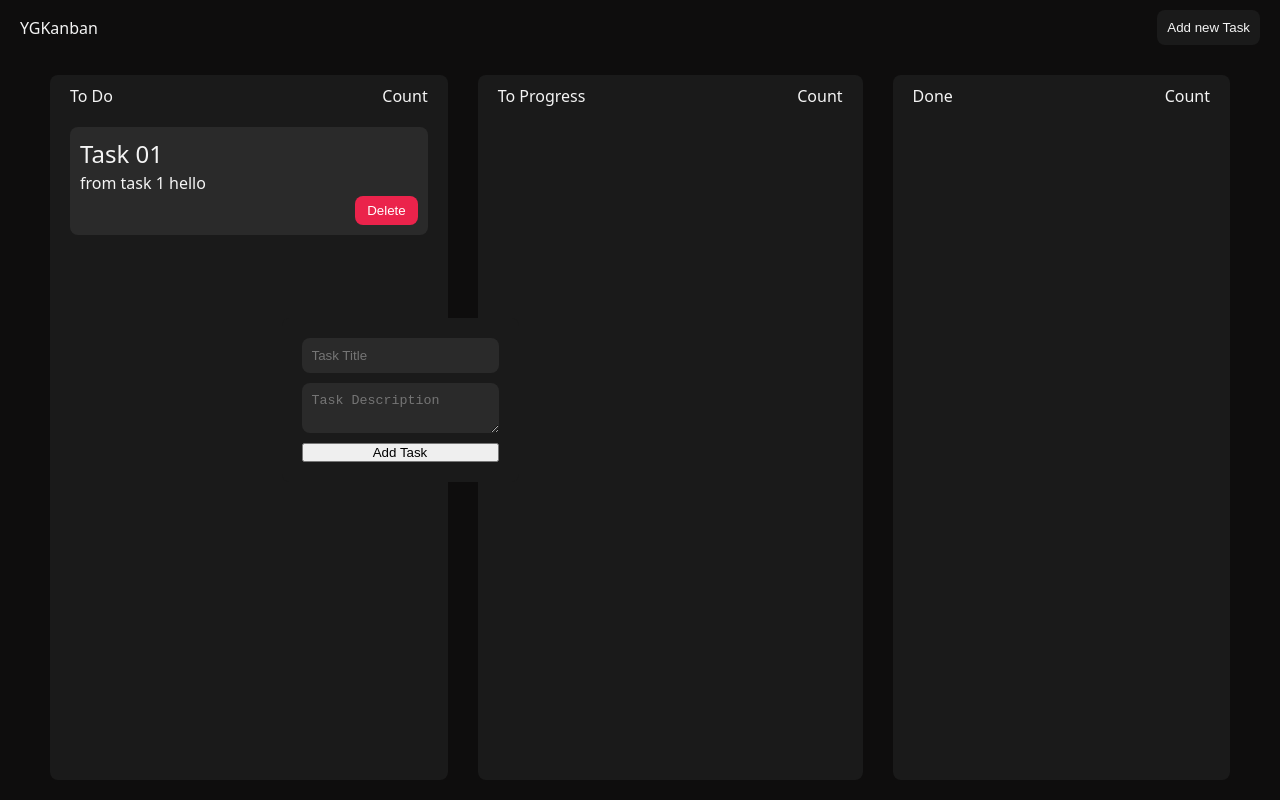
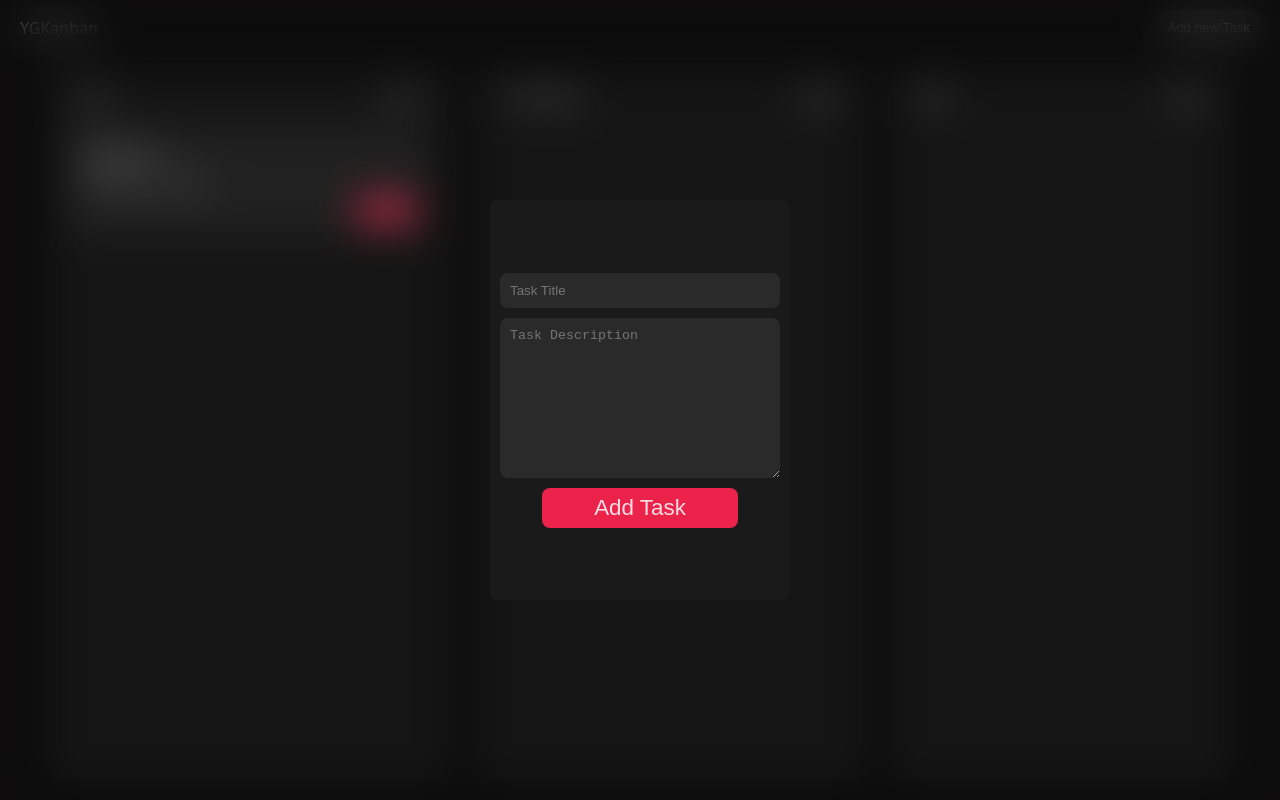
Before and after one commit to YGCodeScape/Kanban-Board, a plain HTML site: page index.html in a window 1280 px wide. Drawn offline with Linux system fonts and the light colour scheme.

Commit message:
model styling

```diff
--- a/style.css
+++ b/style.css
@@ -97,25 +97,40 @@ section {
 .modal {
     position: fixed;
     height: 100vh;
-    width: 100vh;
+    width: 100%;
     top: 0;
     left: 0;
     display: flex;
     justify-content: center;
     align-items: center;
 }
+.bg {
+    position: fixed;
+    top: 0;
+    left: 0;
+    width: 100%;
+    height: 100%;
+    background-color: rgba(13, 13, 14, 0.283);
+    -webkit-backdrop-filter: blur(20px);
+          backdrop-filter: blur(20px);
+}
 .modal-center {
+    width: 300px;
+    height: 50vh;
+    padding: 0 10px;
     background-color: var(--bg-btn);
-    padding : 20px;
     border-radius: 8px;
     display: flex;
     flex-direction: column;
+    justify-content: center;
+    align-items: center;
     gap: 10px;
     z-index: 9;
 }
 .modal-center input,
 .modal-center textarea,
 .modal-center select {
+    width: 100%;
     background-color: #2a2a2a;
     border: none;
     outline: none;
@@ -123,7 +138,19 @@ section {
     padding: 10px;
     border-radius: 8px;
 }
-
+.modal-center textarea {
+    height: 40%;
+}
+.modal-center button {
+    width: 70%;
+    background-color: rgb(235, 35, 75);
+    color: #ffffffd8;
+    border: none;
+    outline: none;
+    padding: 7px 12px;
+    font-size: 1.4rem;
+    border-radius: 8px;
+}
 
 @media screen and (max-width: 768px) {
     section {
```
